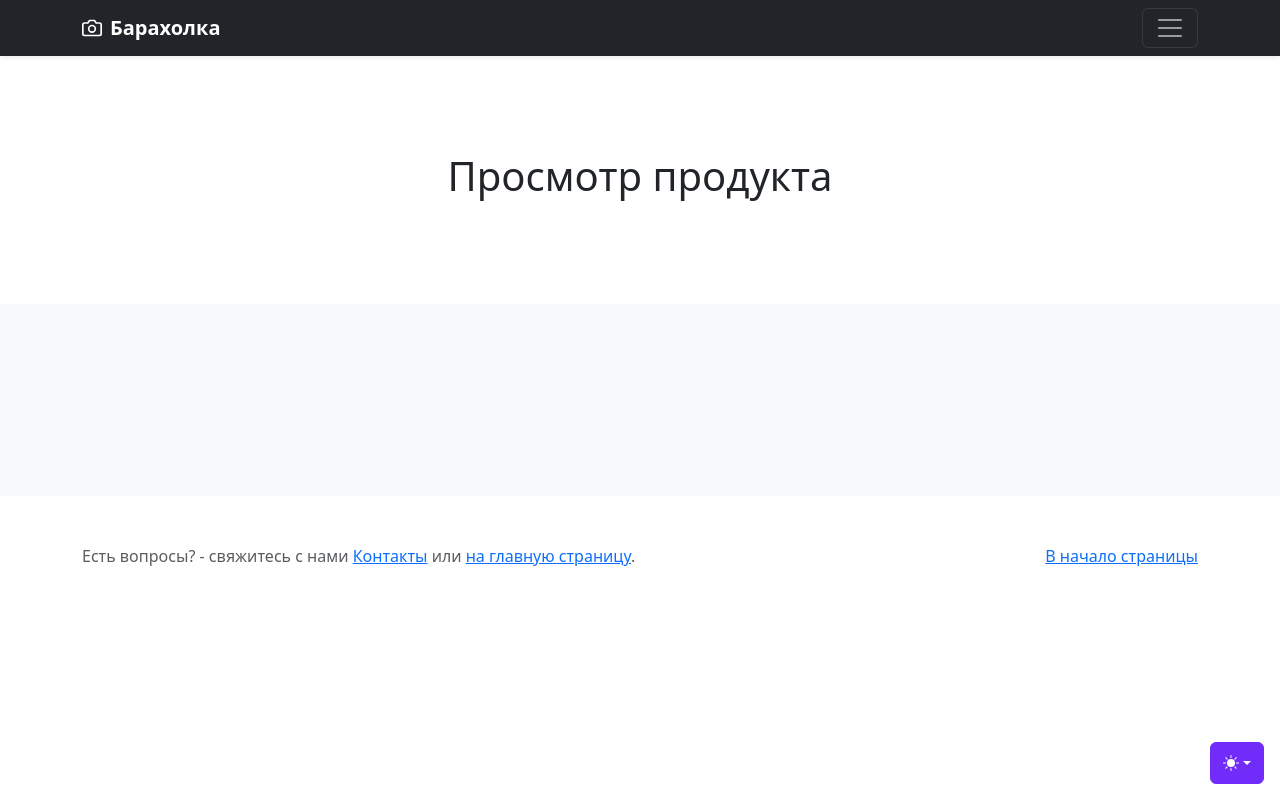
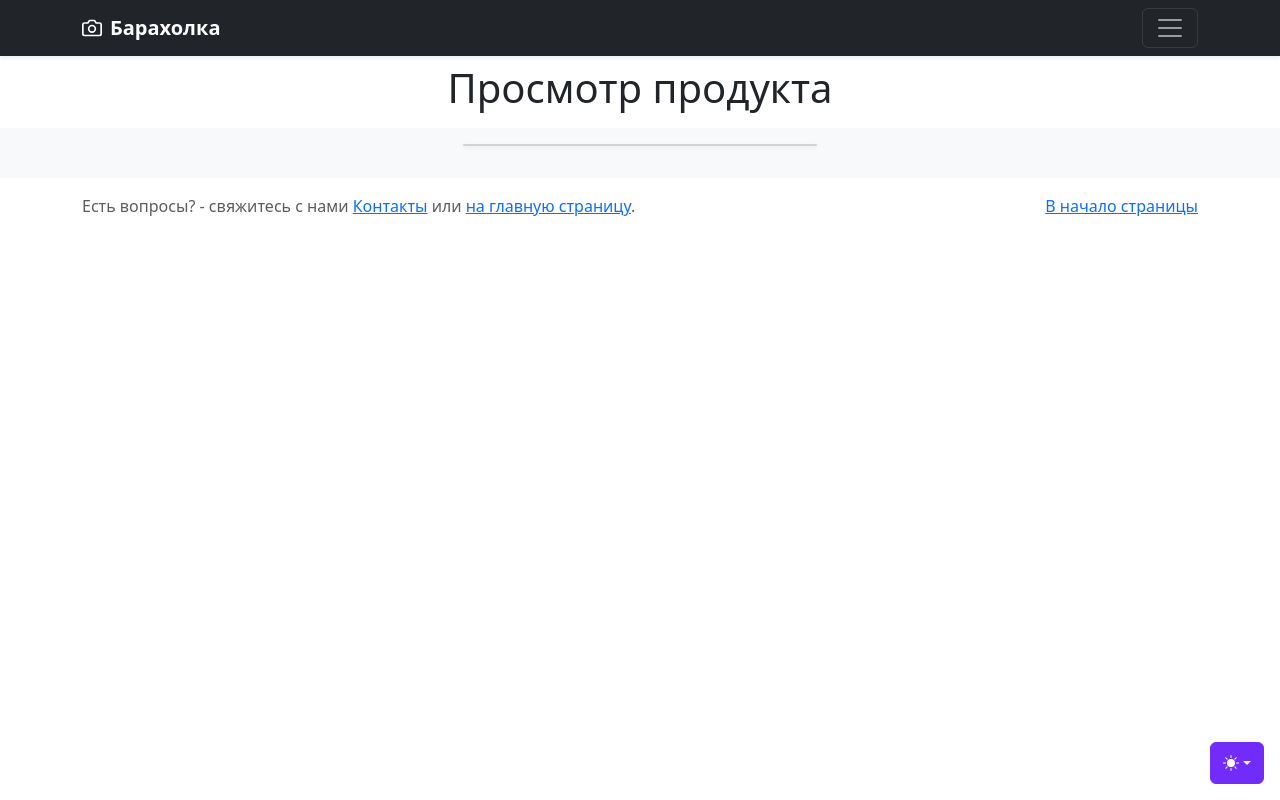
Before and after one commit to mukhin-sn/prj_shop, a Django app: page /product/1/ in a window 1280 px wide. Run offline with Django 5.2, Linux system fonts and the light colour scheme; data that the repository does not hold is empty; some libraries are stand-ins or nearby versions.

Commit message:
editing templates

```diff
--- a/catalog/templates/catalog/base.html
+++ b/catalog/templates/catalog/base.html
@@ -180,11 +180,9 @@
 </header>
 
 <main>
-
-  <section class="py-5 text-center container">
-    <div class="row py-lg-5">
-      <div class="col-lg-8 col-md-8 mx-auto">
-
+  <section class="py-2 text-center container">
+    <div class="row py-lg-0">
+      <div class="col-lg-12 col-md-3 mx-auto">
         {% if title == 'Контактная информация' %}
           <h1 class="fw-light">{{ title }}</h1>
           {% include 'catalog/cont_list.html' %}
@@ -196,43 +194,43 @@
             <a href="#" class="btn btn-primary my-2">Кнопка 1</a>
             <a href="#" class="btn btn-secondary my-2">Кнопка 2</a>
             </p>
-
         {% elif title == 'Продукт' %}
           <h1 class="fw-light">Просмотр продукта</h1>
-
         {% elif title == 'Категории товаров' and category_id == 1 %}
           <h1 class="fw-light">Автомобили</h1>
         {% include 'catalog/add_product.html' %}
-
         {% elif title == 'Категории товаров' and category_id == 2 %}
           <h1 class="fw-light">Мототехника</h1>
         {% include 'catalog/add_product.html' %}
-
         {% elif title == 'Категории товаров' and category_id == 3 %}
           <h1 class="fw-light">Велосипеды</h1>
         {% include 'catalog/add_product.html' %}
+        {% endif %}
+      </div>
+    </div>
+  </section>
 
-        {% endif %}
+  <div class="album py-3 bg-body-tertiary">
+    <div class="container">
+      <div class="row row-cols-1 row-cols-sm-2 row-cols-md-3 g-3">
+
+        {% block content %}
+        {% endblock %}
 
       </div>
     </div>
-  </section>
-  {% block content %}
-  {% endblock %}
-
-
+  </div>
 </main>
 
-<footer class="text-body-secondary py-5">
+<footer class="text-body-secondary py-3">
   <div class="container">
     <p class="float-end mb-1">
       <a href="#">В начало страницы</a>
     </p>
-<!--    <p class="mb-1">Album example is &copy; Bootstrap, but please download and customize it for yourself!</p>-->
     <p class="mb-0"> Есть вопросы? - свяжитесь с нами <a href="{% url 'catalog:contacts'%}">Контакты</a> или <a href="{% url 'catalog:index'%}">на главную страницу</a>.</p>
   </div>
 </footer>
 <script src="{% static 'js/bootstrap.bundle.min.js' %}"></script>
 
-    </body>
+  </body>
 </html>
--- a/catalog/templates/catalog/product_list.html
+++ b/catalog/templates/catalog/product_list.html
@@ -2,14 +2,11 @@
 {% block content %}
 {% load media_path %}
 
-<div class="album py-5 bg-body-tertiary">
-  <div class="container">
-    <section class="py-5 text-center container">
-      <div class="col-lg-8 col-md-8 mx-auto">
-        {% for data in object_list %}
+<section class="py-3 text-center container">
+    <div class="col-lg-12 col-md-2 mx-auto">
         <div class="col">
             <div class="card shadow-sm">
-<!--              <img class="bd-placeholder-img card-img-top" width="100%" height="100%" src="{% media_path data.image %}"/>-->
+                {% for data in object_list %}
                 <img class="bd-placeholder-img card-img-top" width="100%" height="100%" src="{{ data.image|path_media }}"/>
                     <div class="card-body">
                     <h4 class="card-text">{{ data.name }}</h4>
@@ -26,11 +23,9 @@
                             <small class="text-body-secondary">9 mins</small>
                         </div>
                     </div>
+                {% endfor %}
             </div>
         </div>
-        {% endfor %}
     </div>
 </section>
-  </div>
-</div>
 {% endblock %}
```
Also changed, not shown: catalog/templates/catalog/category_list.html (+0 -8 lines), catalog/templates/catalog/index.html (+0 -8 lines). Lines whose indentation alone changed are shown as unchanged.
